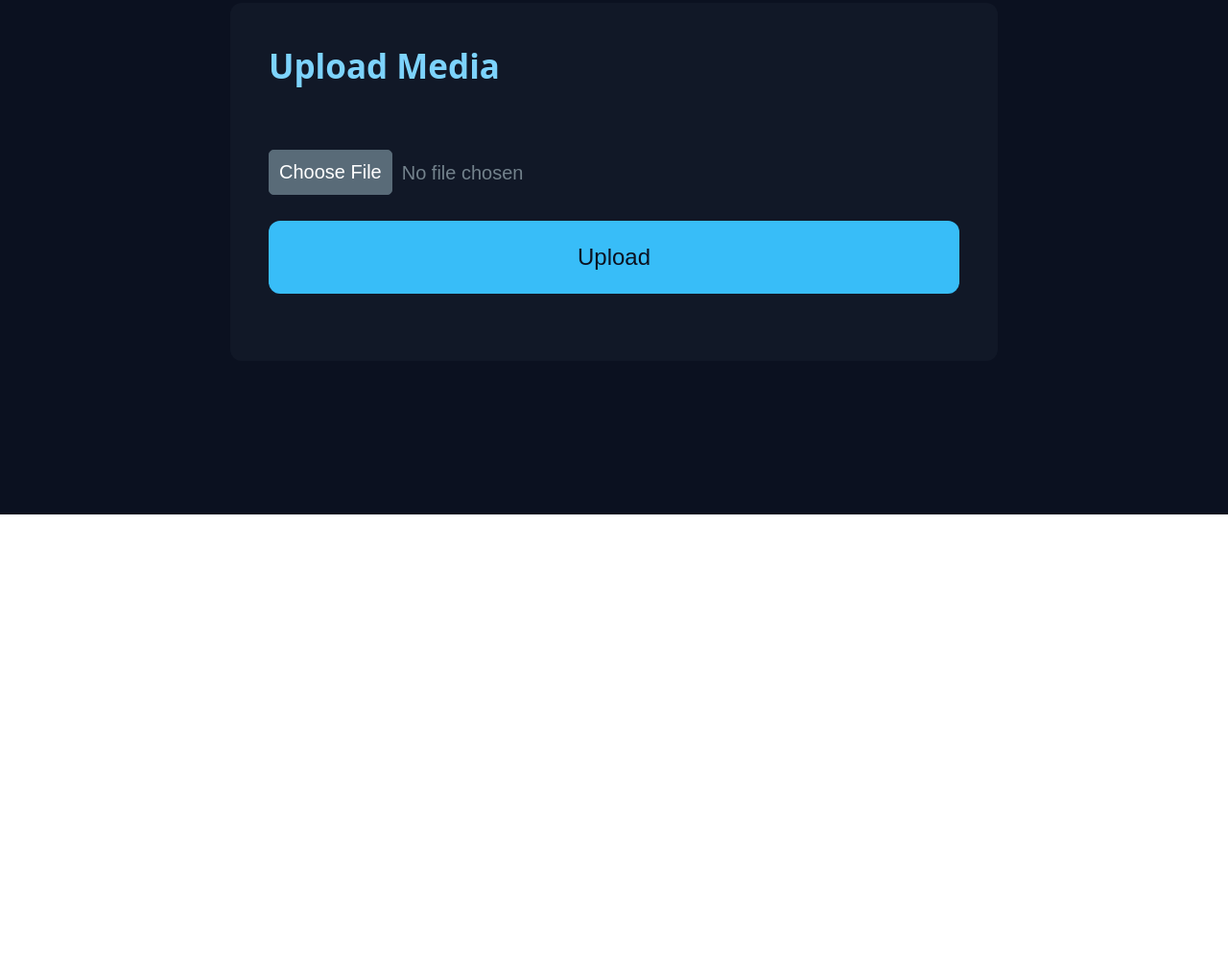
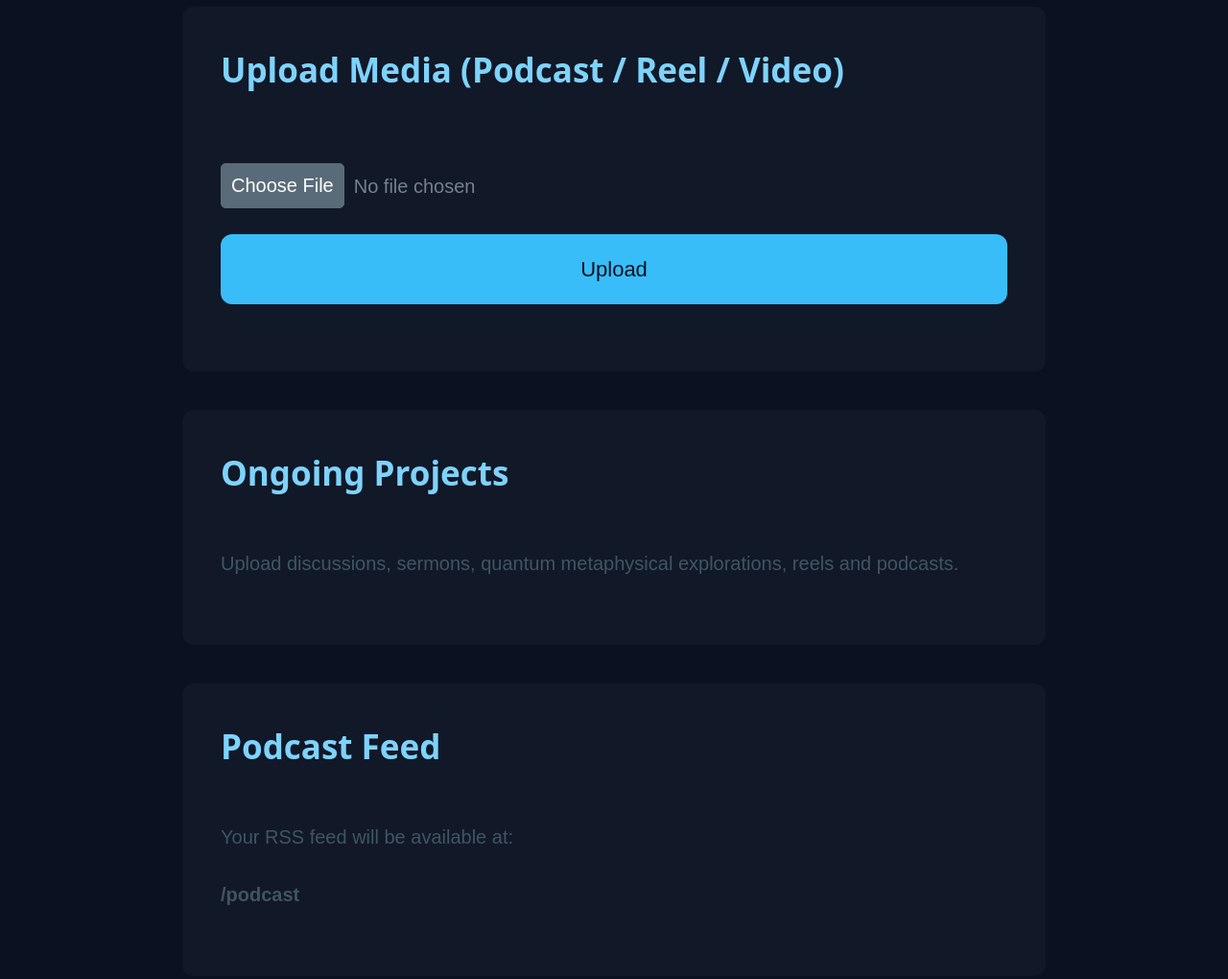
Before and after one commit to jlayswifey/divine-echo, a website: page public/index.html in a window 1280 px wide. Shown: the part 1229-2249 px from the top of the page at 96% size. Before the commit the page ends 1765 px from the top, so only its background shows below. Drawn offline with nearby package versions, Linux system fonts and the light colour scheme; no server answers.

Commit message:
Update index.html

```diff
--- a/public/index.html
+++ b/public/index.html
@@ -10,10 +10,11 @@ body{background:#0b1120;color:white;font-family:sans-serif;text-align:center;pad
 h1,h2,h3{color:#7dd3fc}
 .glow-cross{font-size:60px;color:#7dd3fc;text-shadow:0 0 20px #38bdf8,0 0 40px #7dd3fc,0 0 60px #38bdf8;animation:pulse 2s infinite;margin:1rem auto}
 @keyframes pulse{0%,100%{text-shadow:0 0 20px #38bdf8,0 0 40px #7dd3fc,0 0 60px #38bdf8;}50%{text-shadow:0 0 30px #7dd3fc,0 0 50px #38bdf8,0 0 70px #7dd3fc;}}
-.section-box{background:#111827;padding:2rem;border-radius:12px;margin:2rem auto;max-width:800px;text-align:left;}
-button{background:#38bdf8;color:#0b1120;padding:1rem 2rem;border:none;border-radius:12px;font-size:1.2rem;cursor:pointer;}
+.section-box{background:#111827;padding:2rem;border-radius:12px;margin:2rem auto;max-width:900px;text-align:left;}
+button{background:#38bdf8;color:#0b1120;padding:1rem 2rem;border:none;border-radius:12px;font-size:1.1rem;cursor:pointer;}
 button:hover{background:#7dd3fc;}
 audio,video{width:100%;margin-top:1rem;border-radius:8px;}
+input,textarea{margin-top:0.5rem;}
 </style>
 </head>
 <body>
@@ -36,12 +37,23 @@ audio,video{width:100%;margin-top:1rem;border-radius:8px;}
 </div>
 
 <div class="section-box">
-<h2>Upload Media</h2>
+<h2>Upload Media (Podcast / Reel / Video)</h2>
 <form id="uploadForm">
 <input type="file" name="media" required>
 <button type="submit">Upload</button>
 </form>
 <div id="mediaGallery"></div>
+</div>
+
+<div class="section-box">
+<h2>Ongoing Projects</h2>
+<p>Upload discussions, sermons, quantum metaphysical explorations, reels and podcasts.</p>
+</div>
+
+<div class="section-box">
+<h2>Podcast Feed</h2>
+<p>Your RSS feed will be available at:</p>
+<p><strong>/podcast</strong></p>
 </div>
 
 </main>
```
